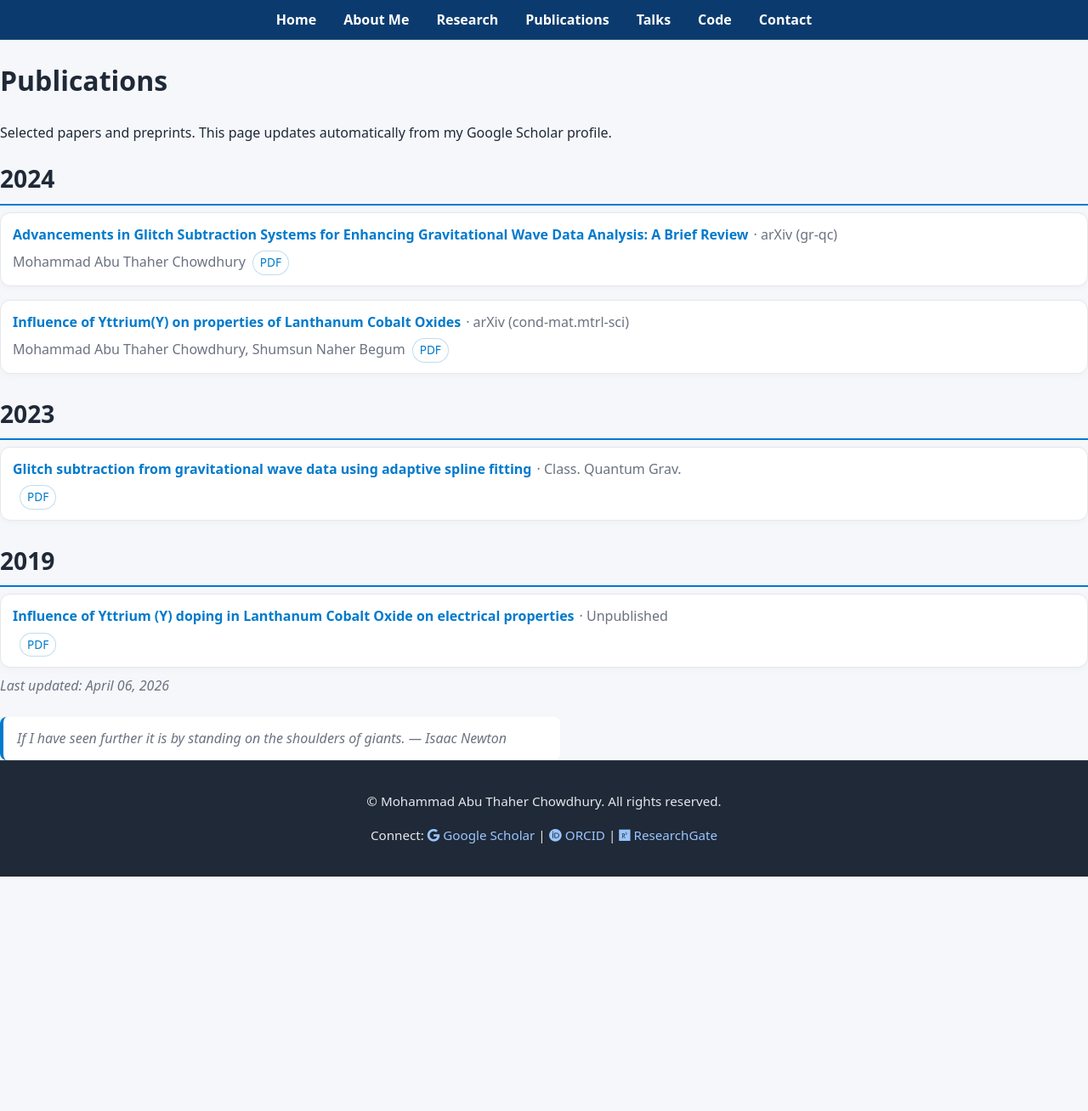
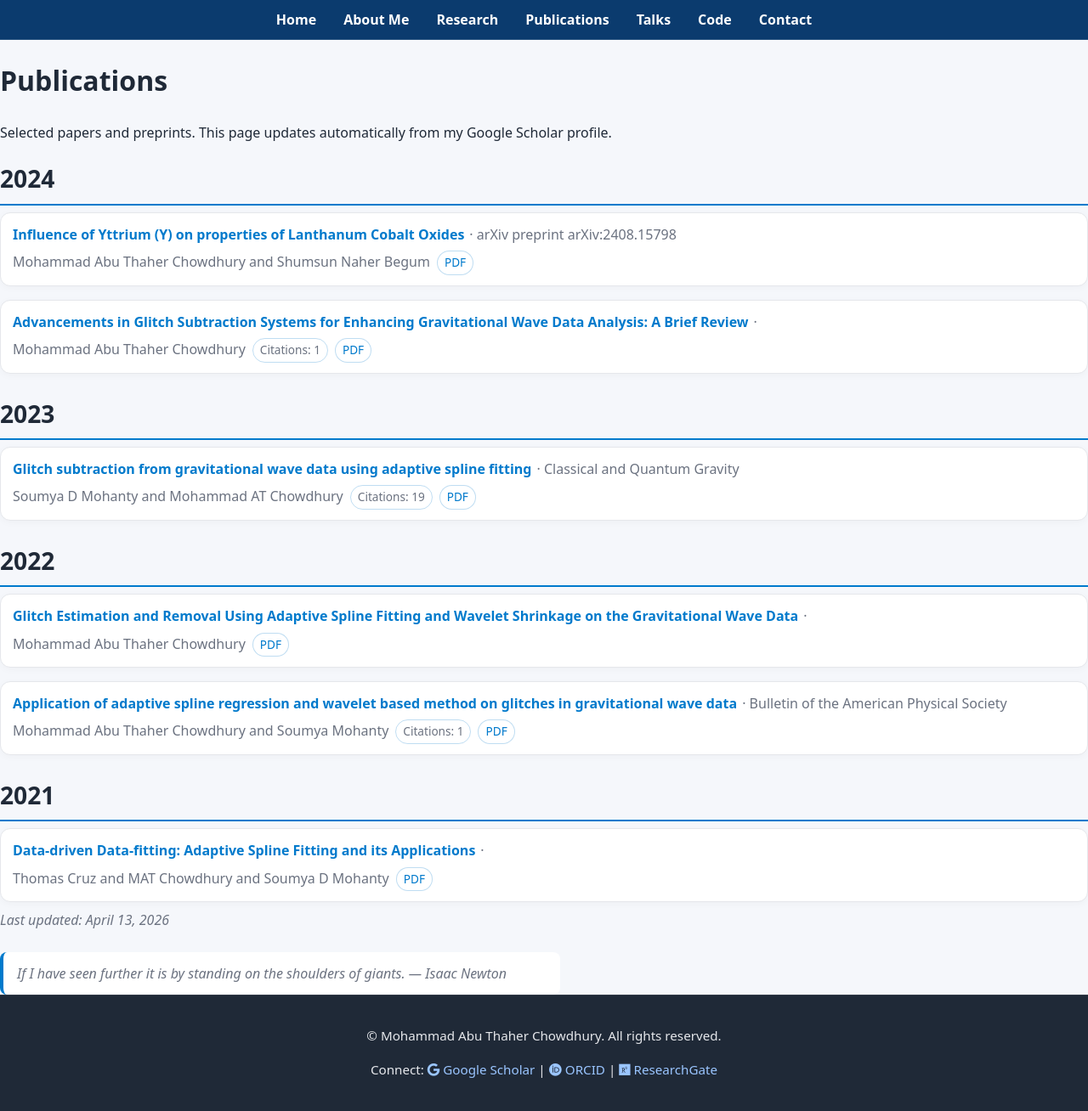
Before and after one commit to matc-thaher/website, a Jekyll site: the page built from publications.md, in a window 1280 px wide and 1308 px high. Shown: the whole window at 85% size. Built offline with Jekyll 4.4.1, drawn with Linux system fonts in a browser that asks for light colours.

Commit message:
chore: update publications from Google Scholar

```diff
--- a/_data/scholar.json
+++ b/_data/scholar.json
@@ -1,59 +1,59 @@
 {
-  "updated": "2026-04-06T06:12:03.664918Z",
+  "updated": "2026-04-13T05:39:34.461118Z",
   "publications": [
     {
-      "title": "Influence of Yttrium(Y) on properties of Lanthanum Cobalt Oxides",
-      "authors": "Mohammad Abu Thaher Chowdhury, Shumsun Naher Begum",
-      "year": 2024,
-      "venue": "arXiv (cond-mat.mtrl-sci)",
-      "url": "https://arxiv.org/abs/2408.15798v1",
-      "pdf_url": "https://arxiv.org/pdf/2408.15798v1",
-      "doi": "",
-      "citations": 0,
-      "source": [
-        "arxiv"
-      ]
+      "title": "Glitch subtraction from gravitational wave data using adaptive spline fitting",
+      "authors": "Soumya D Mohanty and Mohammad AT Chowdhury",
+      "year": 2023,
+      "venue": "Classical and Quantum Gravity",
+      "url": "https://iopscience.iop.org/article/10.1088/1361-6382/acd0fe/meta",
+      "pdf_url": "",
+      "citations": 19
     },
     {
       "title": "Advancements in Glitch Subtraction Systems for Enhancing Gravitational Wave Data Analysis: A Brief Review",
       "authors": "Mohammad Abu Thaher Chowdhury",
       "year": 2024,
-      "venue": "arXiv (gr-qc)",
-      "url": "https://arxiv.org/abs/2406.01318v1",
-      "pdf_url": "https://arxiv.org/pdf/2406.01318v1",
-      "doi": "10.48550/ARXIV.2406.01318",
-      "citations": 0,
-      "source": [
-        "arxiv",
-        "orcid"
-      ]
+      "venue": "",
+      "url": "https://arxiv.org/abs/2406.01318",
+      "pdf_url": "",
+      "citations": 1
     },
     {
-      "title": "Glitch subtraction from gravitational wave data using adaptive spline fitting",
-      "authors": "",
-      "year": 2023,
-      "venue": "Class. Quantum Grav.",
-      "url": "https://doi.org/10.1088/1361-6382/acd0fe",
+      "title": "Application of adaptive spline regression and wavelet based method on glitches in gravitational wave data",
+      "authors": "Mohammad Abu Thaher Chowdhury and Soumya Mohanty",
+      "year": 2022,
+      "venue": "Bulletin of the American Physical Society",
+      "url": "https://meetings.aps.org/Meeting/TSF22/Session/F05.5",
       "pdf_url": "",
-      "doi": "10.1088/1361-6382/acd0fe",
-      "citations": 0,
-      "source": [
-        "crossref",
-        "orcid"
-      ]
+      "citations": 1
     },
     {
-      "title": "Influence of Yttrium (Y) doping in Lanthanum Cobalt Oxide on electrical properties",
-      "authors": "",
-      "year": 2019,
-      "venue": "Unpublished",
-      "url": "https://rgdoi.net/10.13140/RG.2.2.31831.07841",
+      "title": "Influence of Yttrium (Y) on properties of Lanthanum Cobalt Oxides",
+      "authors": "Mohammad Abu Thaher Chowdhury and Shumsun Naher Begum",
+      "year": 2024,
+      "venue": "arXiv preprint arXiv:2408.15798",
+      "url": "https://arxiv.org/abs/2408.15798",
       "pdf_url": "",
-      "doi": "10.13140/RG.2.2.31831.07841",
-      "citations": 0,
-      "source": [
-        "orcid"
-      ]
+      "citations": 0
+    },
+    {
+      "title": "Glitch Estimation and Removal Using Adaptive Spline Fitting and Wavelet Shrinkage on the Gravitational Wave Data",
+      "authors": "Mohammad Abu Thaher Chowdhury",
+      "year": 2022,
+      "venue": "",
+      "url": "https://search.proquest.com/openview/7f68a2c9fc2972f4eb08e0d1a8fcbd2e/1?pq-origsite=gscholar&cbl=18750&diss=y",
+      "pdf_url": "",
+      "citations": 0
+    },
+    {
+      "title": "Data-driven Data-fitting: Adaptive Spline Fitting and its Applications",
+      "authors": "Thomas Cruz and MAT Chowdhury and Soumya D Mohanty",
+      "year": 2021,
+      "venue": "",
+      "url": "https://repositories.lib.utexas.edu/items/fd04b32c-04dd-4d45-ad74-d6f5b4f2b174",
+      "pdf_url": "",
+      "citations": 0
     }
   ]
 }
```
